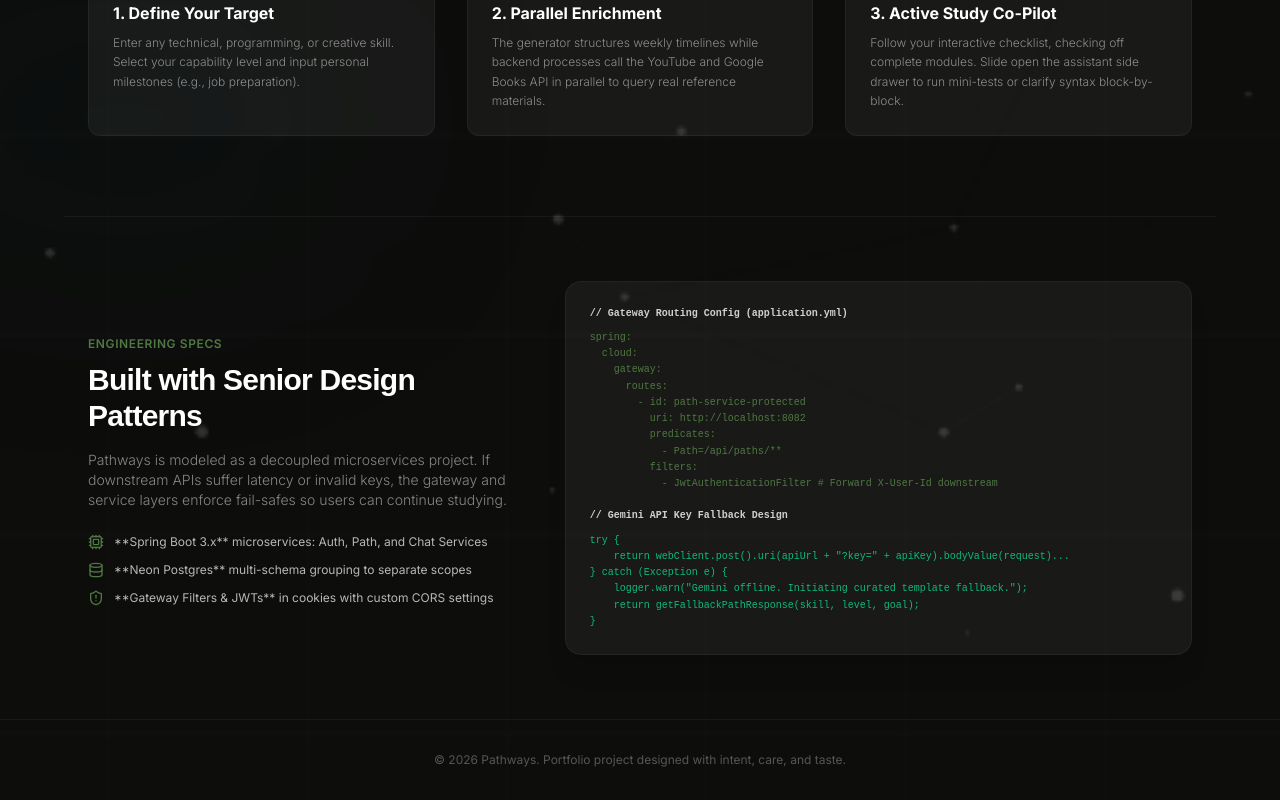
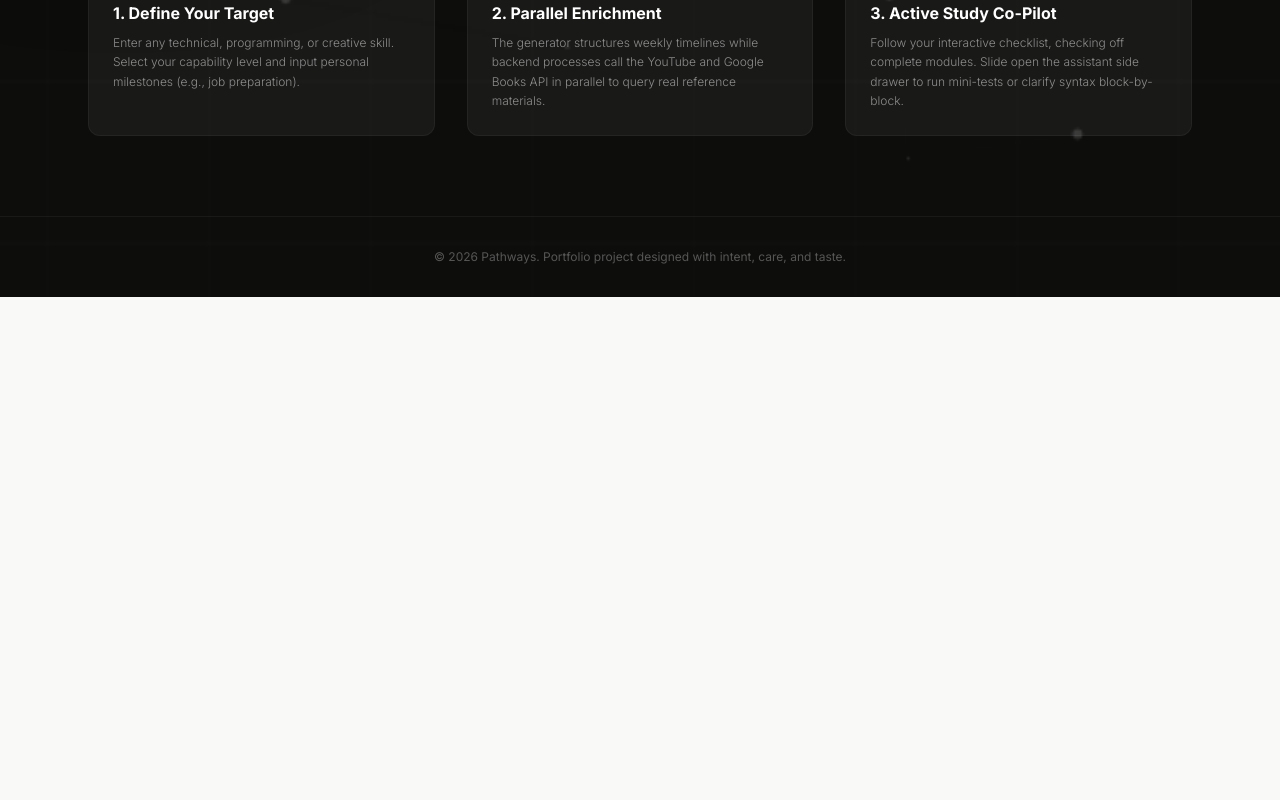
Before and after one commit to subxm/Pathways, a React (Vite) app in the folder frontend/: page / in a window 1280 px wide. Shown: the part 1859-2659 px from the top of the page. After the commit the page ends 2156 px from the top, so only its background shows below. Built offline with nearby package versions, Linux system fonts and the light colour scheme; no server answers; a web font is replaced by a local one.

Commit message:
Remove Under-the-hood System Tech Stack section from landing page

```diff
--- a/frontend/src/pages/LandingPage.jsx
+++ b/frontend/src/pages/LandingPage.jsx
@@ -487,60 +487,7 @@ export default function LandingPage() {
         </div>
       </section>
 
-      {/* Under-the-hood System Tech Stack Section */}
-      <section className="relative z-10 w-full max-w-6xl mx-auto px-6 py-16 border-t border-white/5">
-        <div className="grid grid-cols-1 lg:grid-cols-12 gap-10 items-center">
-          <div className="lg:col-span-5">
-            <span className="text-xs font-semibold text-accent uppercase tracking-wider">
-              Engineering Specs
-            </span>
-            <h3 className="font-heading text-2xl md:text-3xl font-extrabold tracking-tight mt-2" style={{ fontFamily: 'var(--font-heading)' }}>
-              Built with Senior Design Patterns
-            </h3>
-            <p className="text-xs sm:text-sm text-white/50 leading-relaxed font-light mt-4">
-              Pathways is modeled as a decoupled microservices project. If downstream APIs suffer latency or invalid keys, the gateway and service layers enforce fail-safes so users can continue studying.
-            </p>
-            <div className="mt-6 flex flex-col gap-3 text-xs text-white/70">
-              <div className="flex items-center gap-2.5">
-                <Cpu size={16} className="text-accent" />
-                <span>**Spring Boot 3.x** microservices: Auth, Path, and Chat Services</span>
-              </div>
-              <div className="flex items-center gap-2.5">
-                <Database size={16} className="text-accent" />
-                <span>**Neon Postgres** multi-schema grouping to separate scopes</span>
-              </div>
-              <div className="flex items-center gap-2.5">
-                <ShieldAlert size={16} className="text-accent" />
-                <span>**Gateway Filters & JWTs** in cookies with custom CORS settings</span>
-              </div>
-            </div>
-          </div>
-          <div className="lg:col-span-7 bg-white/5 border border-white/5 rounded-2xl p-6 font-mono text-[10px] leading-relaxed text-white/50 overflow-x-auto shadow-xl">
-            <span className="text-white/80 font-bold block mb-2">// Gateway Routing Config (application.yml)</span>
-            <pre className="text-accent">
-{`spring:
-  cloud:
-    gateway:
-      routes:
-        - id: path-service-protected
-          uri: http://localhost:8082
-          predicates:
-            - Path=/api/paths/**
-          filters:
-            - JwtAuthenticationFilter # Forward X-User-Id downstream`}
-            </pre>
-            <span className="text-white/80 font-bold block mt-4 mb-2">// Gemini API Key Fallback Design</span>
-            <pre className="text-emerald-500">
-{`try {
-    return webClient.post().uri(apiUrl + "?key=" + apiKey).bodyValue(request)...
-} catch (Exception e) {
-    logger.warn("Gemini offline. Initiating curated template fallback.");
-    return getFallbackPathResponse(skill, level, goal);
-}`}
-            </pre>
-          </div>
-        </div>
-      </section>
+
 
       {/* Footer */}
       <footer className="relative z-10 py-8 border-t border-white/5 text-center text-xs text-white/30">
```
